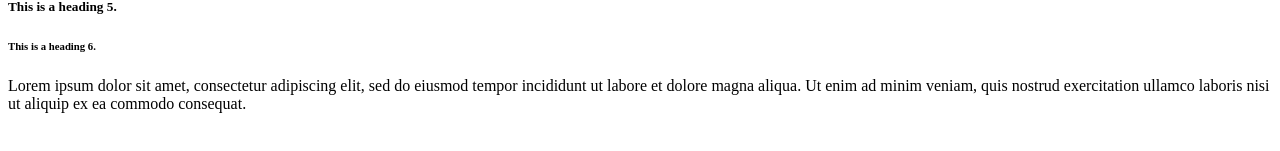
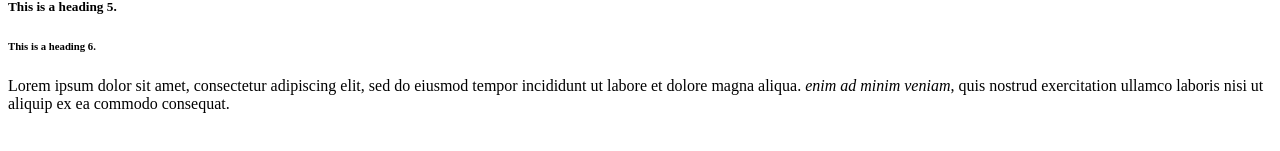
Before and after one commit to nhbjr29/html-boilerplate, a plain HTML site: page index.html in a window 1280 px wide. Shown: the part 211-362 px from the top of the page. Drawn offline with Linux system fonts and the light colour scheme.

```diff
--- a/index.html
+++ b/index.html
@@ -27,7 +27,7 @@
       Lorem ipsum dolor sit amet, consectetur adipiscing elit, sed do eiusmod tempor
       incididunt ut labore et dolore magna aliqua.
 
-      Ut enim ad minim veniam, quis nostrud exercitation ullamco laboris
+      <em>enim ad minim veniam</em>, quis nostrud exercitation ullamco laboris
       nisi ut aliquip ex ea commodo consequat.
     </p>
   </body>
```
